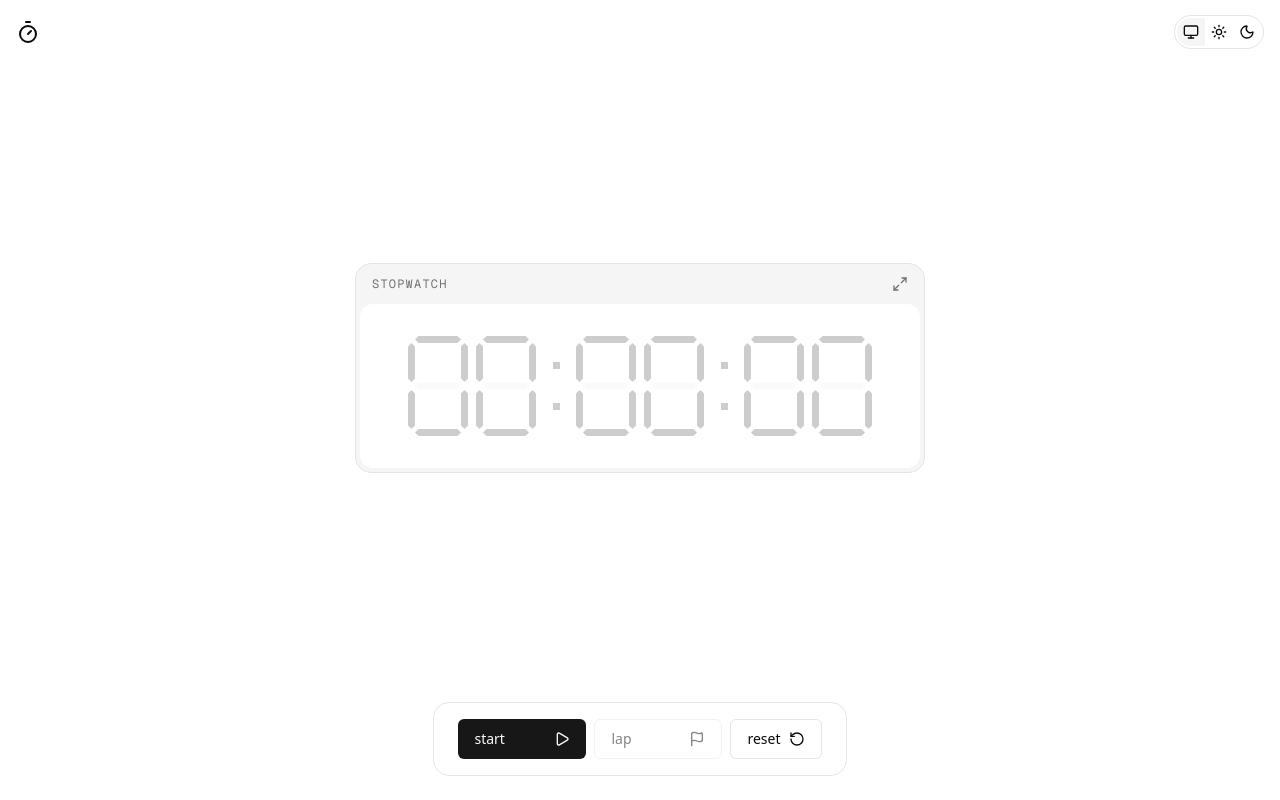
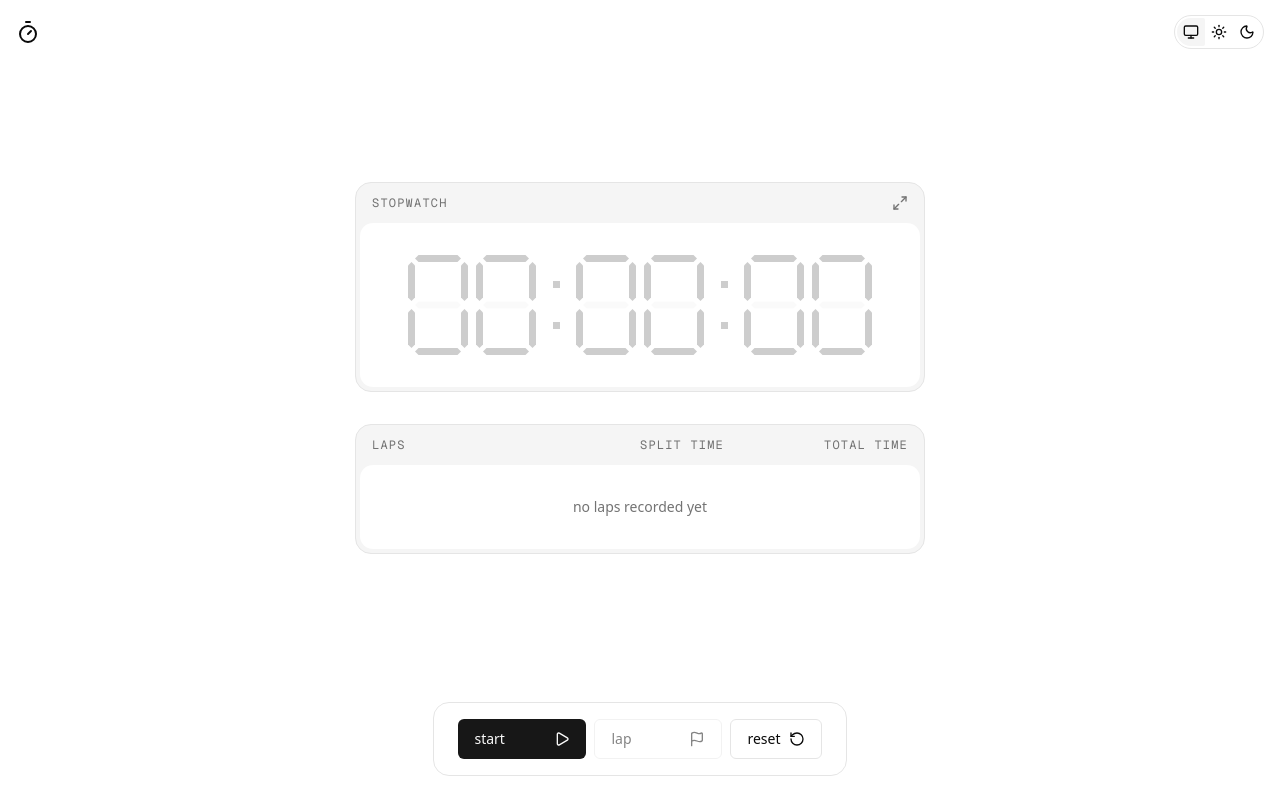
Before and after one commit to richcahill/stopwatch, a Next.js app: page / in a window 1280 px wide. Built offline with nearby package versions, Linux system fonts and the light colour scheme.

Commit message:
Add lap times empty state

```diff
--- a/components/lap-times.tsx
+++ b/components/lap-times.tsx
@@ -29,20 +29,21 @@ export function LapTimes({ laps }: LapTimesProps) {
       ? laps.reduce((max, lap) => (lap.splitTime > max.splitTime ? lap : max))
       : null;
 
-  if (laps.length === 0) {
-    return null;
-  }
-
   return (
     <div className="w-fit min-w-full">
-      <div className="border rounded-[1rem] overflow-hidden bg-muted p-1">
-        <div className="px-4 py-2 grid grid-cols-3 gap-4 text-sm font-medium">
-          <div>lap</div>
-          <div className="text-right">split time</div>
-          <div className="text-right">total time</div>
+      <div className="border rounded-[1rem] overflow-hidden bg-muted p-1 flex flex-col">
+        <div className="px-3 py-2 pb-3 text-xs font-mono tracking-widest text-muted-foreground grid grid-cols-3 gap-4">
+          <div>LAPS</div>
+          <div className="text-right">SPLIT TIME</div>
+          <div className="text-right">TOTAL TIME</div>
         </div>
         <div className="max-h-64 overflow-y-auto bg-background rounded-[0.8rem] w-full">
-          {laps.map((lap) => {
+          {laps.length === 0 ? (
+            <div className="px-4 py-8 text-center text-sm text-muted-foreground">
+              no laps recorded yet
+            </div>
+          ) : (
+            laps.map((lap) => {
               const isFastest =
                 fastestLap &&
                 lap.lapNumber === fastestLap.lapNumber &&
@@ -78,7 +79,8 @@ export function LapTimes({ laps }: LapTimesProps) {
                   </div>
                 </div>
               );
-          })}
+            })
+          )}
         </div>
       </div>
     </div>
```
Lines whose indentation alone changed are shown as unchanged.
